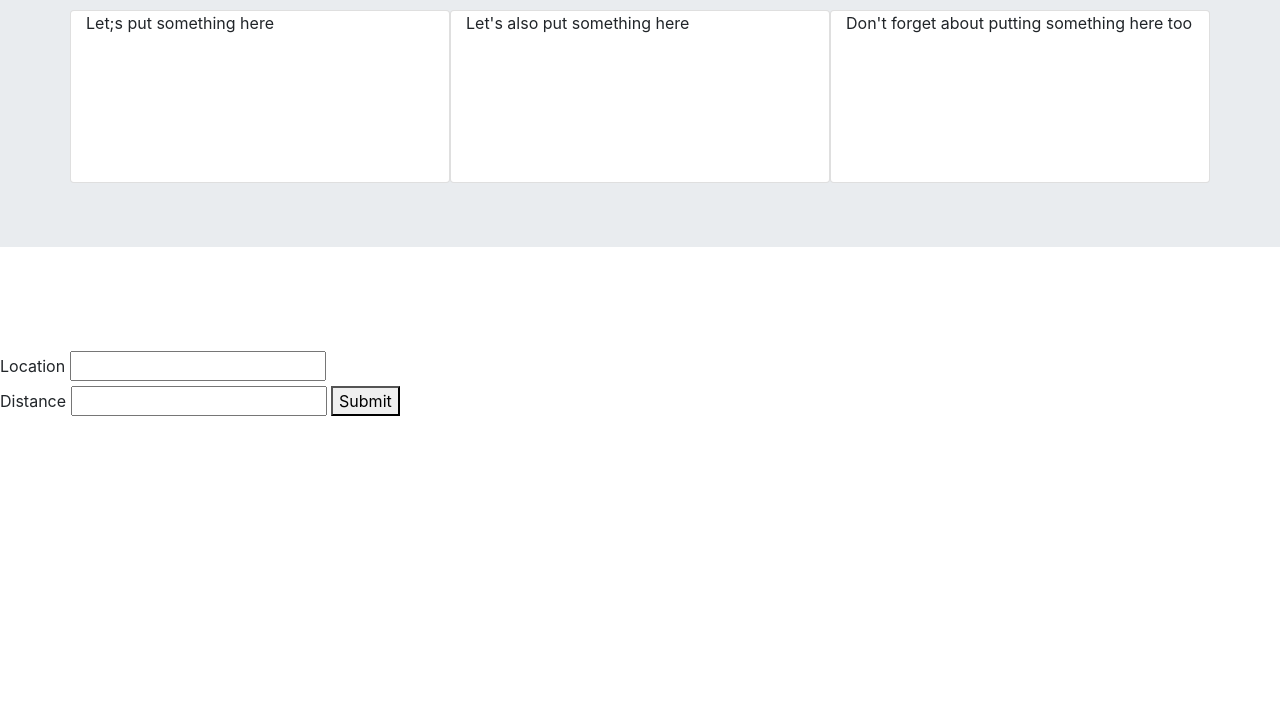
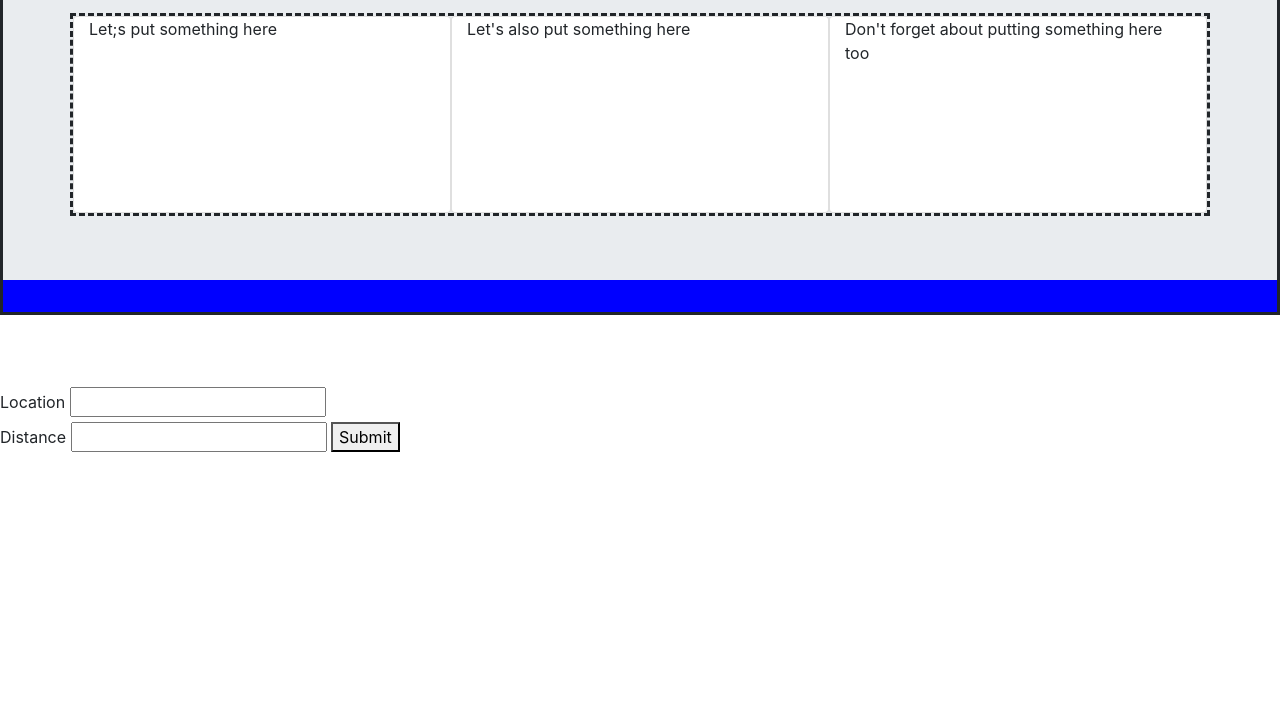
Before and after one commit to 68thandMaine/Where-Is-My-Bike, a website built with webpack: page src/index.html in a window 1280 px wide. Shown: the part 175-894 px from the top of the page. Before the commit the page ends 858 px from the top, so only its background shows below. Built offline with nearby package versions, Linux system fonts and the light colour scheme.

Commit message:
add borders to DOM elements

```diff
--- a/src/styles.css
+++ b/src/styles.css
@@ -1,3 +1,48 @@
+/* * {
+  display: block;
+} */
+
+body {
+  background-color: #b7b7b7;
+}
+
+.header {
+  /* border-style: solid; */
+  /* position: relative; */
+}
+
+#header {
+
+}
+
+.layout-content {
+  border-style: solid;
+  max-width: 100em;
+  margin-left: auto;
+  margin-right: auto;
+  background-color: blue;
+}
+
+.start-stats {
+  border-style: dashed;
+}
+
+#someGraph1 {
+  margin-left: auto;
+  margin-right: auto;
+}
+
+
+#someGraph2 {
+  margin-left: auto;
+  margin-right: auto;
+}
+
+#someGraph3 {
+  margin-left: auto;
+  margin-right: auto;
+}
+
 .bike {
   background-color: gray;
   margin: 10px;
```
